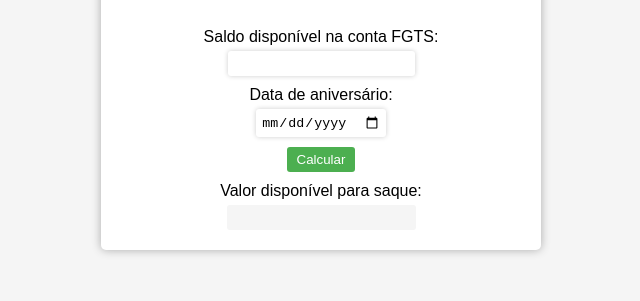
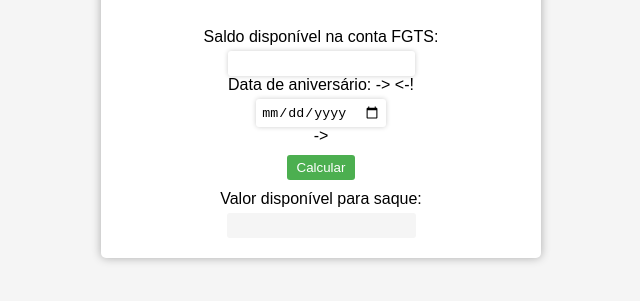
Before and after one commit to WillianCoimbra/CalculadoraFGTS, a plain HTML site: page index.html in a window 1280 px wide. Shown: the part 105-406 px from the top of the page, without its empty margins (319-959 px from the left). Drawn offline with Linux system fonts and the light colour scheme.

Commit message:
Update index.html

```diff
--- a/index.html
+++ b/index.html
@@ -10,8 +10,8 @@
 		<form>
 			<label for="saldo">Saldo disponível na conta FGTS:</label>
 			<input type="number" id="saldo" name="saldo" required>
-			<label for="data">Data de aniversário:</label>
-			<input type="date" id="data" name="data" >
+			<! –<label for="data">Data de aniversário:</label> ->
+			<-! <input type="date" id="data" name="data" > ->
 			<button type="button" onclick="calcular()">Calcular</button>
 			<label for="resultado">Valor disponível para saque:</label>
 			<input type="text" id="resultado" name="resultado" readonly>
```
